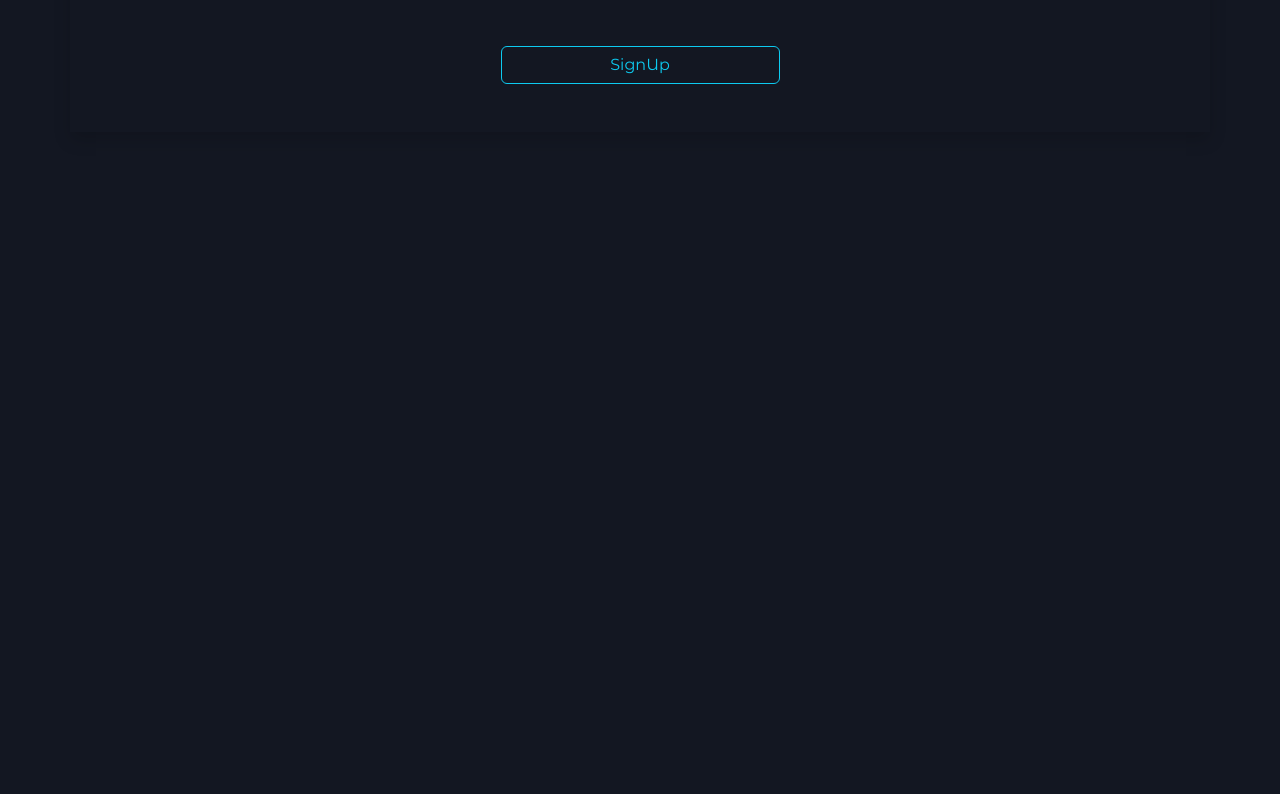
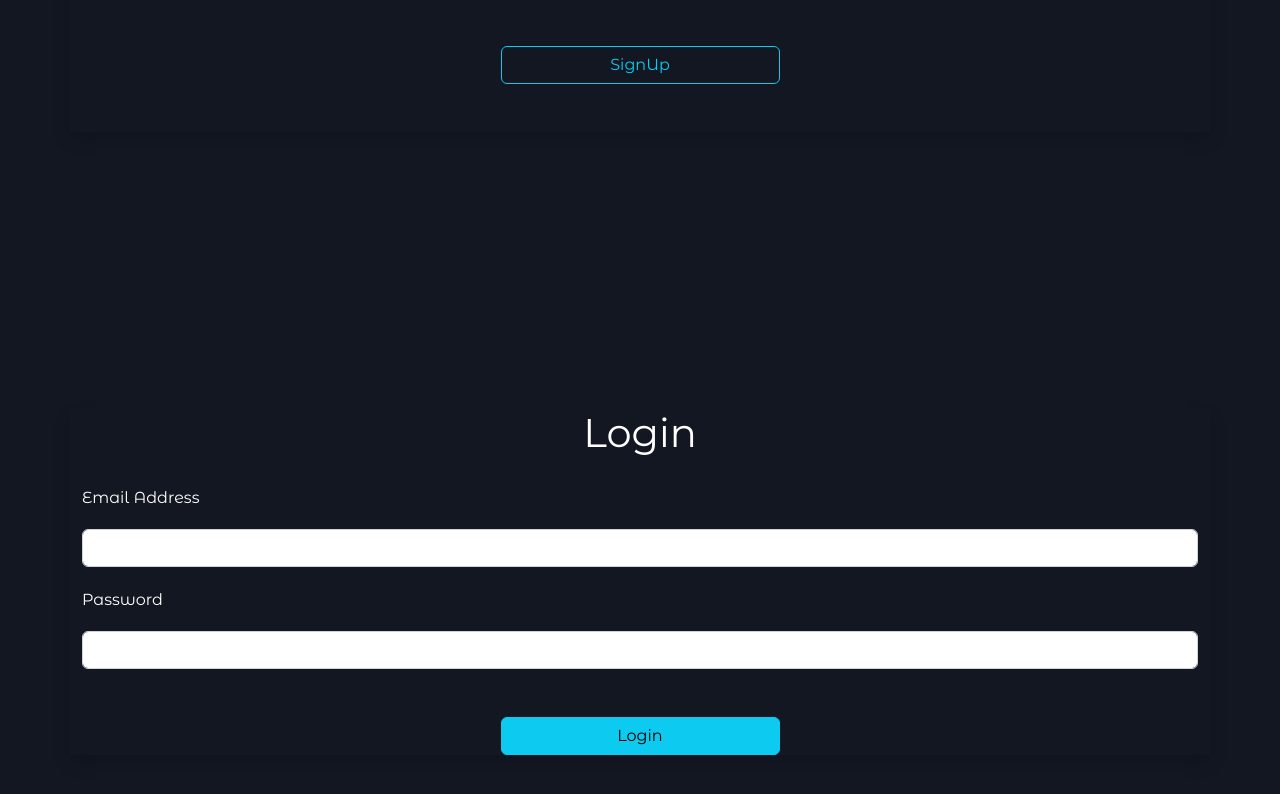
Before and after one commit to Youssef-Alaa-Youssef/Movies, a React (Create React App) app: page / in a window 1280 px wide. Shown: the part 618-1412 px from the top of the page. Before the commit the page ends 800 px from the top, so only its background shows below. Built offline with nearby package versions, Linux system fonts and the light colour scheme.

Commit message:
Form Validation second Latest Modification

```diff
--- a/src/App.js
+++ b/src/App.js
@@ -1,9 +1,11 @@
 import './App.css';
+import LoginScreen from './LoginScreen/LoginScreen';
 import RegistrationScreen from './RegistrationScreen/RegistrationScreen';
 
 function App() {
   return <>
   <RegistrationScreen/>
+  <LoginScreen/>
   </>
 }
 
--- a/src/LoginScreen/LoginScreen.jsx
+++ b/src/LoginScreen/LoginScreen.jsx
@@ -1,63 +1,81 @@
-import Joi from 'joi'
-import React, { useState } from 'react'
+import Joi from "joi";
+import React, { useState } from "react";
 
 export default function LoginScreen() {
-    let [errorArr ,setError] = useState([])
-    let [loginInfo,setLoginInfoData] =useState({
-        EmailAddress:"",
-        password:""
-    })
+  let [errorArr, setError] = useState([]);
+  let [loginInfo, setLoginInfoData] = useState({
+    EmailAddress: "",
+    password: "",
+  });
 
-    let Login = (e)=>{
-        let myCopyLoginInfo ={...loginInfo}
-        myCopyLoginInfo[e.target.name] = e.target.value
-        localStorage.setItem("User",JSON.stringify(myCopyLoginInfo))
-        setLoginInfoData(myCopyLoginInfo)
+  let Login = (e) => {
+    let myCopyLoginInfo = { ...loginInfo };
+    myCopyLoginInfo[e.target.name] = e.target.value;
+    localStorage.setItem("User", JSON.stringify(myCopyLoginInfo));
+    setLoginInfoData(myCopyLoginInfo);
+  };
+
+  let submit = (e) => {
+    e.preventDefault();
+    let validate = validationLogin();
+    console.log(validate);
+    if (validate.error.details.length > 0) {
+      setError(validate.error.details);
+    } else {
+      console.log("hi");
     }
+  };
 
-   let submit = (e)=>{
-
-    e.preventDefault()
-    let validate = validationLogin()
-    console.log(validate)
-    if(validate.error.details){
-      setError(validate.error.details)
-    }else{
-    }
-   }
-
-   let validationLogin =()=>{
+  let validationLogin = () => {
     let val = Joi.object({
-        EmailAddress:Joi.string().email({ minDomainSegments: 2, tlds: { allow: ['com', 'net'] } }).required(),
-        password:Joi.string().pattern(/^[A-Z][a-z]{4,7}/).required()
-    })
-    return val.validate(loginInfo,{abortEarly:false})
-   }
+      EmailAddress: Joi.string()
+        .email({ minDomainSegments: 2, tlds: { allow: ["com", "net"] } })
+        .required(),
+      password: Joi.string()
+        .pattern(/^[A-Z][a-z]{4,7}/)
+        .required(),
+    });
+    return val.validate(loginInfo, { abortEarly: false });
+  };
 
   return (
     <>
-
       <div className="container">
-        <div className="row align-items-center"  style={{height:"100vh"}}>
+        <div className="row align-items-center" style={{ height: "100vh" }}>
           <div className="shadow ">
-            <h1 className='App text-white'>Login</h1>
-    <form onSubmit={submit} >
+            <h1 className="App text-white">Login</h1>
+            <form onSubmit={submit}>
+              {errorArr.map((err, index) => (
+                <div key={index} className="alert alert-danger my-2 ">
+                  {err.message}
+                </div>
+              ))}
               <label htmlFor="EmailAddress">Email Address</label>
-        <input onChange={Login} type="email"className='form-control' name='EmailAddress' id='EmailAddress' />
-        {errorArr.map((err,index)=>index==0 &&<div key={index} className="alert alert-danger my-2 ">{err.message}</div>)}
+              <input
+                onChange={Login}
+                type="email"
+                className="form-control"
+                name="EmailAddress"
+                id="EmailAddress"
+              />
 
               <label htmlFor="password">Password</label>
-        <input onChange={Login} type="password" className='form-control' name='password' id='password' />
-        {errorArr.map((err,index)=>index==1 &&<div key={index} className="alert alert-danger my-2 ">{err.message}</div>)}
+              <input
+                onChange={Login}
+                type="password"
+                className="form-control"
+                name="password"
+                id="password"
+              />
+
               {/* err.context.label == "password" && "Invalid Password" */}
-        <div class="col-md-12 text-center">
-    <button className='btn btn-info mt-5 w-25' >Login</button>
+              <div className="col-md-12 text-center">
+                <button className="btn btn-info mt-5 w-25">Login</button>
               </div>
             </form>
           </div>
         </div>
       </div>
-
     </>
-  )
+  );
 }
--- a/src/RegistrationScreen/RegistrationScreen.jsx
+++ b/src/RegistrationScreen/RegistrationScreen.jsx
@@ -1,83 +1,120 @@
-import Joi from 'joi'
-import React, { useState } from 'react'
+import Joi from "joi";
+import React, { useState } from "react";
 
 export default function RegistrationScreen() {
-    let [errorArr ,setError] = useState([])
-    let [registrationInfo,setregistrationInfoData] =useState({
-        Name:"",
-        EmailAddress:"",
-        Phone:"",
-        password:"",
-        confirmPassword:""
+  let [errorArr, setError] = useState([]);
+  let [registrationInfo, setregistrationInfoData] = useState({
+    Name: "",
+    EmailAddress: "",
+    Phone: "",
+    password: "",
+    confirmPassword: "",
+  });
 
-    })
+  let Login = (e) => {
+    let myCopyregistrationInfo = { ...registrationInfo };
+    myCopyregistrationInfo[e.target.name] = e.target.value;
+    localStorage.setItem("User", JSON.stringify(myCopyregistrationInfo));
+    setregistrationInfoData(myCopyregistrationInfo);
+  };
 
-    let Login = (e)=>{
-        let myCopyregistrationInfo ={...registrationInfo}
-        myCopyregistrationInfo[e.target.name] = e.target.value
-        localStorage.setItem("User",JSON.stringify(myCopyregistrationInfo))
-        setregistrationInfoData(myCopyregistrationInfo)
+  let submit = (e) => {
+    e.preventDefault();
+    let validate = validationLogin();
+    console.log(validate);
+    if (validate.error.details) {
+      setError(validate.error.details);
+    } else {
     }
+  };
 
-   let submit = (e)=>{
-
-    e.preventDefault()
-    let validate = validationLogin()
-    console.log(validate)
-    if(validate.error.details){
-      setError(validate.error.details)
-    }else{
-
-    }
-
-   }
-
-   let validationLogin =()=>{
+  let validationLogin = () => {
     let val = Joi.object({
-        Name:Joi.string().required(),
-        EmailAddress:Joi.string().email({ minDomainSegments: 2, tlds: { allow: ['com', 'net'] } }),
-        Phone:Joi.string().length(10).pattern(/^[0-9]+$/).required(),
-        password:Joi.string().pattern(/^(?=.*[a-z])(?=.*[A-Z])(?=.*\d)(?=.*[@$!%*?&])[A-Za-z\d@$!%*?&]{8,}$/),
-        confirmPassword:Joi.ref('password'),
-
-    })
-    return val.validate(registrationInfo,{abortEarly:false})
-   }
+      Name: Joi.string().required(),
+      EmailAddress: Joi.string().email({
+        minDomainSegments: 2,
+        tlds: { allow: ["com", "net"] },
+      }),
+      Phone: Joi.string()
+        .length(10)
+        .pattern(/^[0-9]+$/)
+        .required(),
+      password: Joi.string().pattern(
+        /^(?=.*[a-z])(?=.*[A-Z])(?=.*\d)(?=.*[@$!%*?&])[A-Za-z\d@$!%*?&]{8,}$/
+      ),
+      confirmPassword: Joi.ref("password"),
+    });
+    return val.validate(registrationInfo, { abortEarly: false });
+  };
 
   return (
     <>
+      <div className="container">
+        <div className="row align-items-center" style={{ height: "100vh" }}>
+          <div className="shadow ">
+            <h1 className="App text-white">Registration</h1>
+            <form onSubmit={submit}>
+              {errorArr.map((err, index) => (
+                <div key={index} className="alert alert-danger my-2">
+                  {err.message}
+                </div>
+              ))}
 
-    <div className="container">
-        <div className="row align-items-center"  style={{height:"100vh"}}>
-        <div className="shadow ">
-            <h1 className='App text-white'>Registration</h1>
-    <form onSubmit={submit} >
               <label htmlFor="Name">User Name</label>
-        <input onChange={Login} type="text"className='form-control' name='Name' id='Name' />
-        {errorArr.map((err,index)=>index==0 &&<div key={index} className="alert alert-danger my-2">{err.message}</div>)}
+              <input
+                onChange={Login}
+                type="text"
+                className="form-control"
+                name="Name"
+                id="Name"
+              />
 
               <label htmlFor="EmailAddress">Email Address</label>
-        <input onChange={Login} type="email"className='form-control' name='EmailAddress' id='EmailAddress' />
-        {errorArr.map((err,index)=>index==1 &&<div key={index} className="alert alert-danger my-2 ">{err.message}</div>)}
+              <input
+                onChange={Login}
+                type="email"
+                className="form-control"
+                name="EmailAddress"
+                id="EmailAddress"
+              />
+
               <label htmlFor="Phone">Phone Number</label>
-        <input onChange={Login} type="text"className='form-control' name='Phone' id='Phone' />
-        {errorArr.map((err,index)=>index==2 &&<div key={index} className="alert alert-danger my-2 ">{err.message}</div>)}
+              <input
+                onChange={Login}
+                type="text"
+                className="form-control"
+                name="Phone"
+                id="Phone"
+              />
 
               <label htmlFor="password">Password</label>
-        <input onChange={Login} type="password" className='form-control' name='password' id='password' />
-        {errorArr.map((err,index)=>index==3 &&<div key={index} className="alert alert-danger my-2 ">{err.context.label =="password"&& "password length not less than 8 characters , contains at least one lowercase , one uppercase ,  at least one digit and special character" }</div>)}
+              <input
+                onChange={Login}
+                type="password"
+                className="form-control"
+                name="password"
+                id="password"
+              />
+
               <label htmlFor="confirmPassword">Confirm Password</label>
-        <input onChange={Login} type="password" className='form-control' name='confirmPassword' id='confirmPassword' />
-        {errorArr.map((err,index)=>index==4 &&<div key={index} className="alert alert-danger my-2 ">{err.message}</div>)}
+              <input
+                onChange={Login}
+                type="password"
+                className="form-control"
+                name="confirmPassword"
+                id="confirmPassword"
+              />
+
               {/* err.context.label == "password" && "Invalid Password" */}
-        <div class="col-md-12 text-center">
-    <button className='btn btn-outline-info m-5 w-25' >SignUp</button>
+              <div className="col-md-12 text-center">
+                <button className="btn btn-outline-info m-5 w-25">
+                  SignUp
+                </button>
               </div>
             </form>
           </div>
         </div>
       </div>
-
     </>
-  )
+  );
 }
```
Lines whose indentation alone changed are shown as unchanged.
